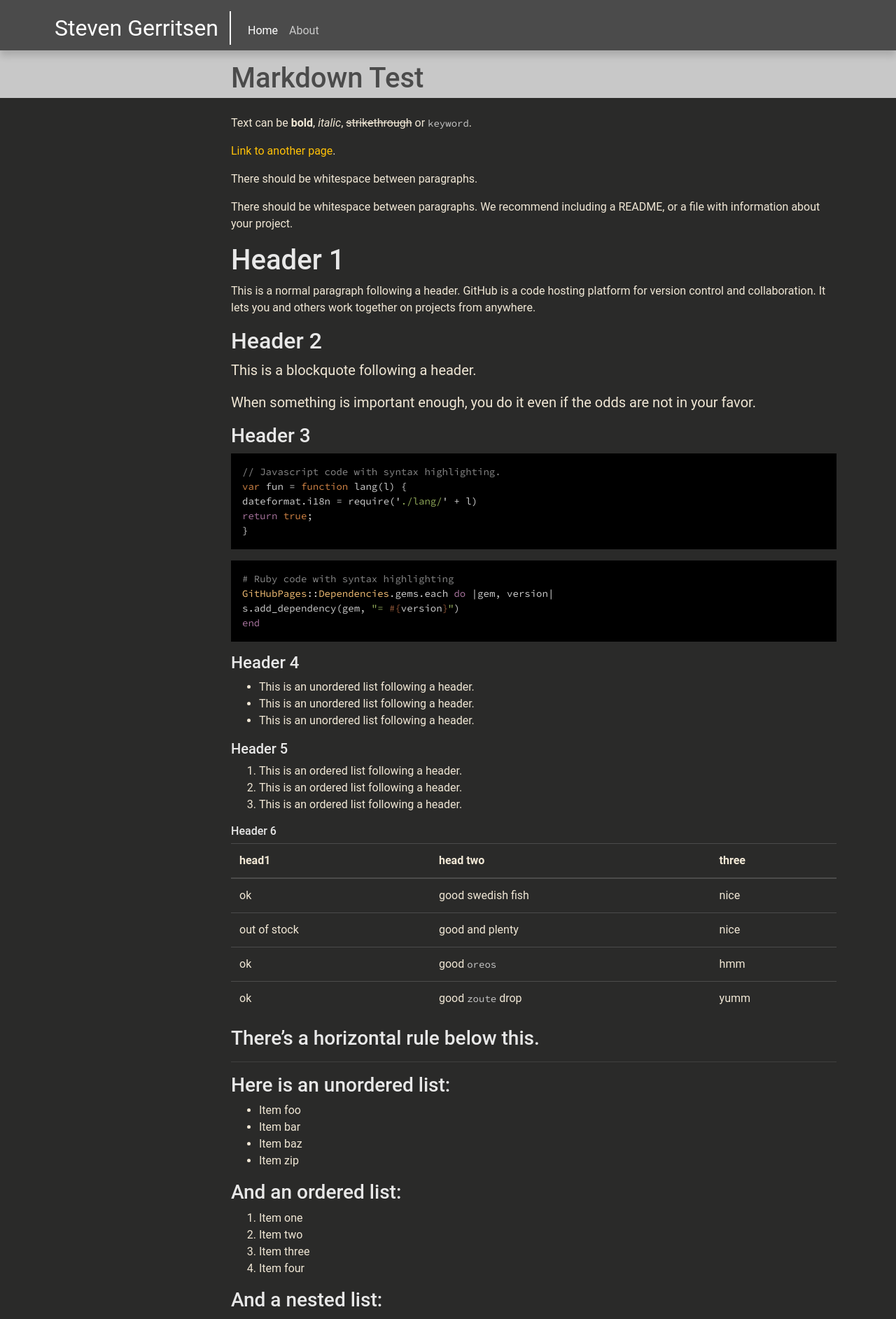
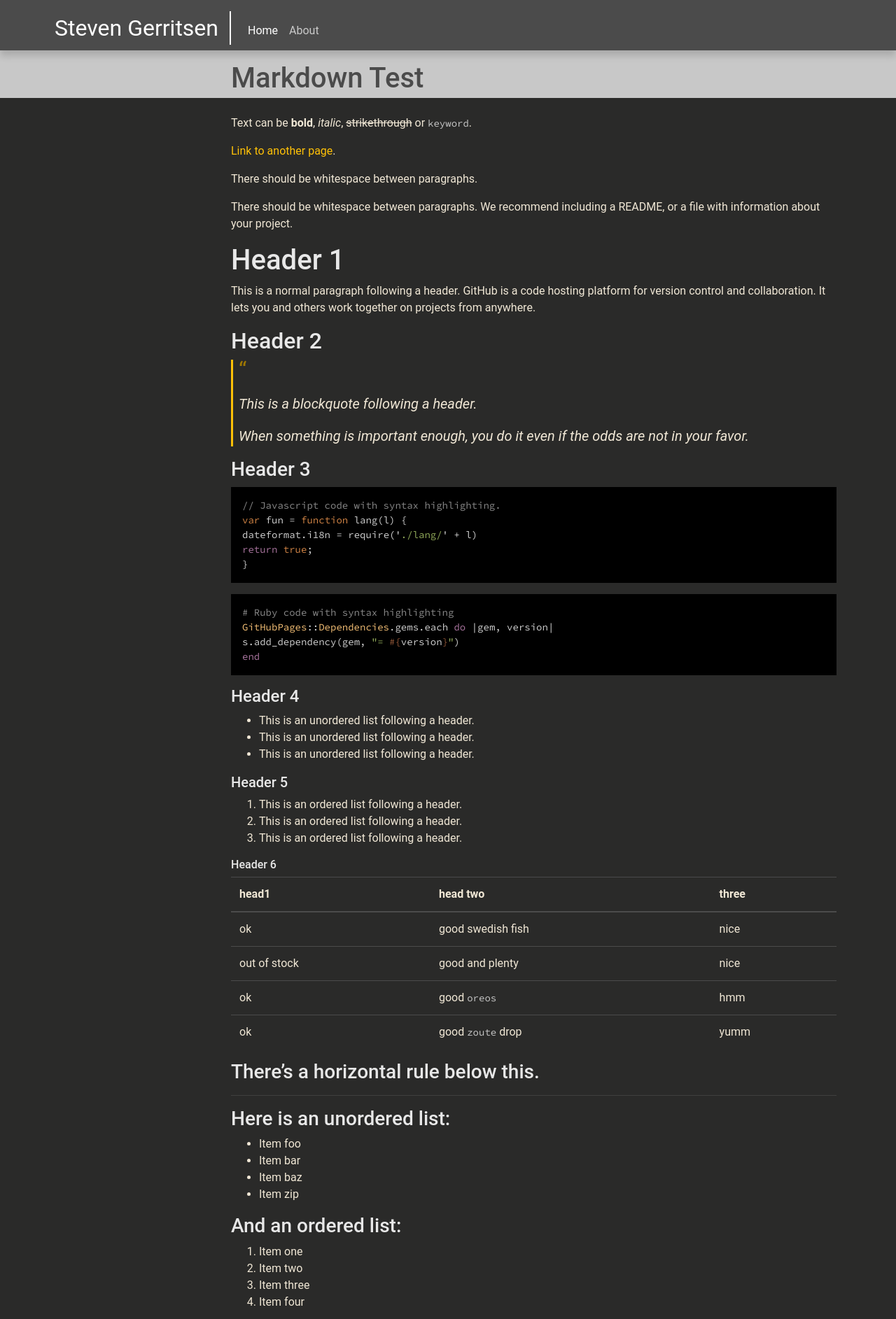
Before and after one commit to Steeff0/steeff0.github.io, a Jekyll site: the page built from pages/markdown-test.md, in a window 1280 px wide. Shown: the top 1885 px of the page at 70% size. Built offline with Jekyll 4.4.1, drawn with Linux system fonts in a browser that asks for light colours; some web fonts are replaced.

Commit message:
Style blockquotes

```diff
--- a/_sass/_customize.scss
+++ b/_sass/_customize.scss
@@ -1,10 +1,11 @@
-@import "custom/element-extends";
+@import "custom/blockquote";
 @import "custom/footer";
 @import "custom/grid";
 @import "custom/icons";
 @import "custom/main-content";
 @import "custom/site-header";
 @import "custom/syntax-highlighting";
+@import "custom/table";
 
 body{
   min-height: 100vh;
--- /dev/null
+++ b/_sass/custom/_blockquote.scss
@@ -0,0 +1,16 @@
+blockquote{
+  @extend .blockquote;
+
+  padding-left: 0.5rem;
+  border-left: $yellow 0.2rem solid ;
+  font-style: italic;
+
+  &:before{
+    position: relative;
+    top: -0.6rem;
+    content: '\201C';
+    color: darken($yellow, 20%);
+    font-size: 2rem;
+    font-style: normal;
+  }
+}
--- a/_sass/custom/_element-extends.scss
+++ /dev/null
@@ -1,7 +0,0 @@
-table{
-  @extend .table;
-}
-
-blockquote{
-  @extend .blockquote
-}
--- /dev/null
+++ b/_sass/custom/_table.scss
@@ -0,0 +1,3 @@
+table{
+  @extend .table;
+}
```
